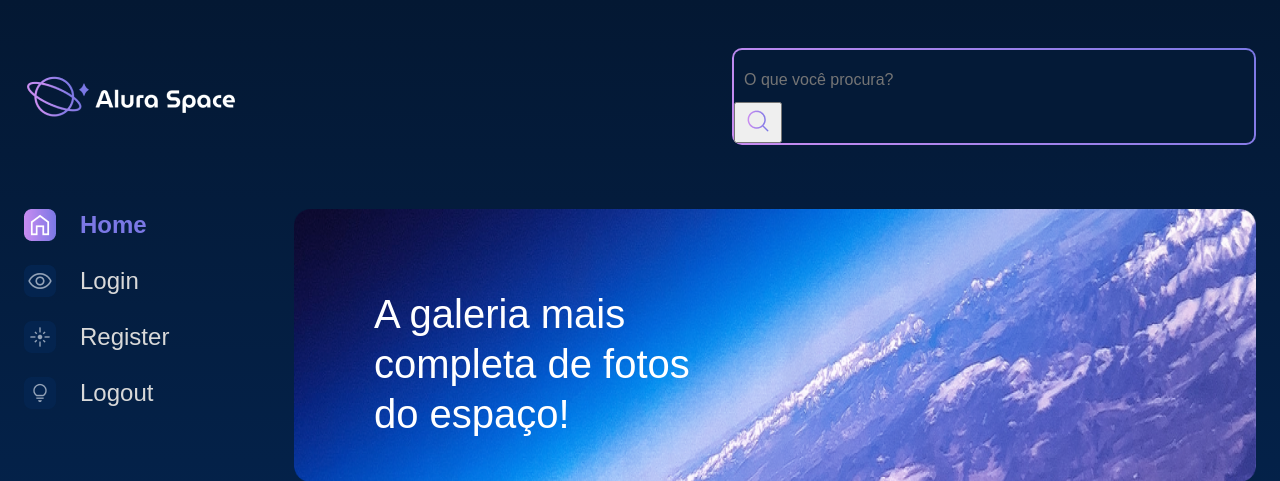
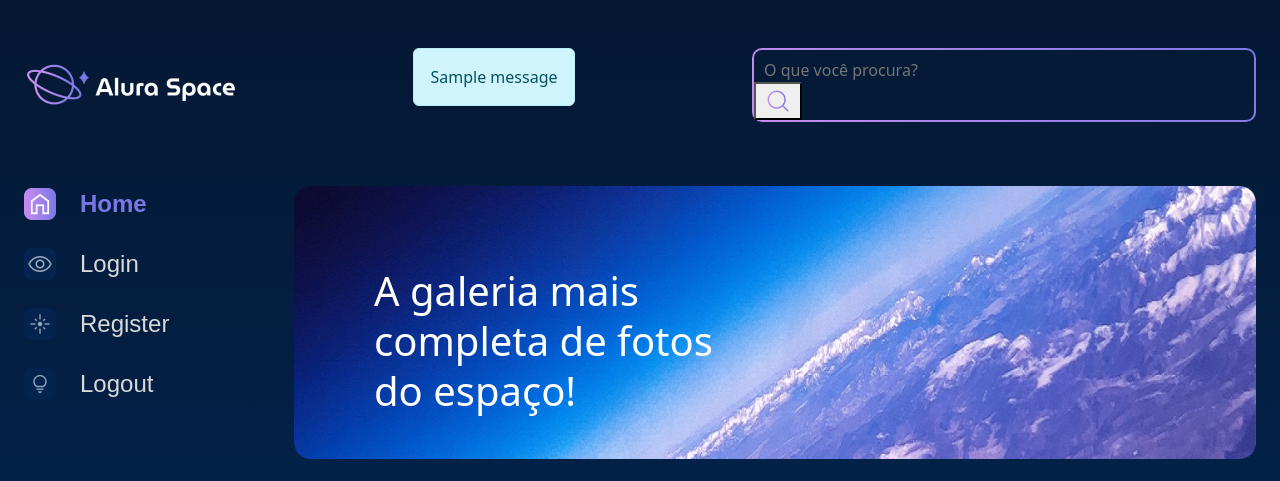
Before and after one commit to shiizuko/Django-alura-space, a Django app: page / in a window 1280 px wide. Shown: the top 481 px of the page. Run offline with Django 4.2, Linux system fonts and the light colour scheme; tables that the repository leaves empty hold one stand-in row (values such as "Sample post"); grey boxes marked "Sample" are stand-in pictures; one stand-in notice (Sample message) is shown.

Commit message:
alertas/messagens - login e registro

```diff
--- a/templates/galeria/base.html
+++ b/templates/galeria/base.html
@@ -11,6 +11,8 @@
     <link rel="preconnect" href="https://fonts.gstatic.com" crossorigin>
     <link href="https://fonts.googleapis.com/css2?family=Poppins:wght@400;500;600&display=swap" rel="stylesheet">
     <link rel="stylesheet" href="{% static '/styles/style.css' %}">
+    <link href="https://cdn.jsdelivr.net/npm/bootstrap@5.2.2/dist/css/bootstrap.min.css" rel="stylesheet" integrity="sha384-Zenh87qX5JnK2Jl0vWa8Ck2rdkQ2Bzep5IDxbcnCeuOxjzrPF/et3URy9Bv1WTRi" crossorigin="anonymous">
+
 </head>
 
 <body>
--- a/templates/galeria/partials/_header.html
+++ b/templates/galeria/partials/_header.html
@@ -2,6 +2,11 @@
 <div class="pagina-inicial">
     <header class="cabecalho">
         <img src="{% static '/assets/logo/Logo(2).png' %}" alt="Logo da Alura Space" />
+        {% for message in messages %}
+        <div  class="alert alert-info" role="alert" id="messages">
+          {{message}}
+        </div>
+        {% endfor %}
         <div class="cabecalho__busca">
             <div class="busca__fundo">
                 <form action="{% url 'search' %}">
--- a/templates/users/login.html
+++ b/templates/users/login.html
@@ -20,6 +20,11 @@
     <div class="pagina-inicial">
         <header class="cabecalho">
             <img src="{% static '/assets/logo/Logo(2).png' %}" alt="Logo da Alura Space" />
+            {% for message in messages %}
+            <div  class="alert alert-info" role="alert" id="messages">
+              {{message}}
+            </div>
+            {% endfor %}
             <div class="cabecalho__busca">
                 <div class="busca__fundo">
                     <form action="{% url 'search' %}">
@@ -41,6 +46,7 @@
                 </nav>
             </section>
             <section class="galeria" style="margin-left: 5em">
+
                 <form action="{% url 'login' %}" method="POST">
                     {% csrf_token %}
                     <div class="row">
--- a/templates/users/register.html
+++ b/templates/users/register.html
@@ -20,6 +20,11 @@
     <div class="pagina-inicial">
         <header class="cabecalho">
             <img src="{% static '/assets/logo/Logo(2).png' %}" alt="Logo da Alura Space" />
+            {% for message in messages %}
+            <div  class="alert alert-info" role="alert" id="messages">
+              {{message}}
+            </div>
+            {% endfor %}
             <div class="cabecalho__busca">
                 <div class="busca__fundo">
                     <form action="{% url 'search' %}">
```
Also changed, not shown: users/views.py (+6 -1 lines).
